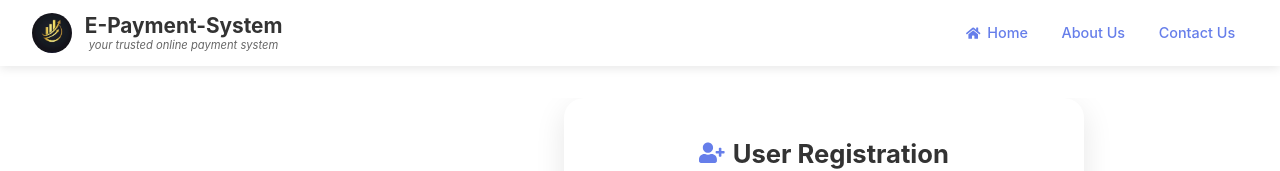
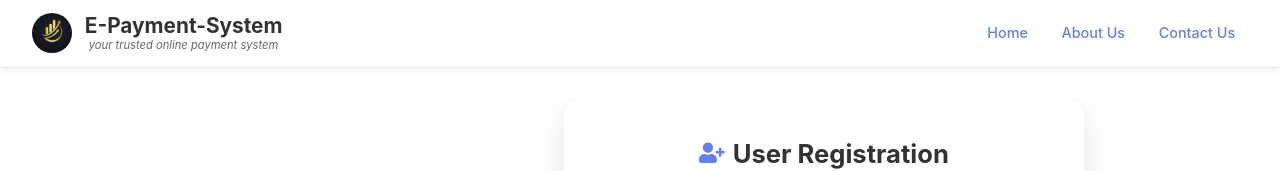
Before and after one commit to eftuT/E-payment-system, a React (Create React App) app in the folder front-end/: page /signup in a window 1280 px wide. Shown: the top 171 px of the page. Built offline with nearby package versions, Linux system fonts and the light colour scheme.

Commit message:
register

```diff
--- a/front-end/src/pages/userRegistration.js
+++ b/front-end/src/pages/userRegistration.js
@@ -295,7 +295,7 @@ const RegistrationForm = () => {
 
           <nav className="header-nav">
             <Link to="/users" className="nav-link">
-              <FaHome /> Home
+             Home
             </Link>
             <Link to="/aboutUs" className="nav-link">
               About Us
```
